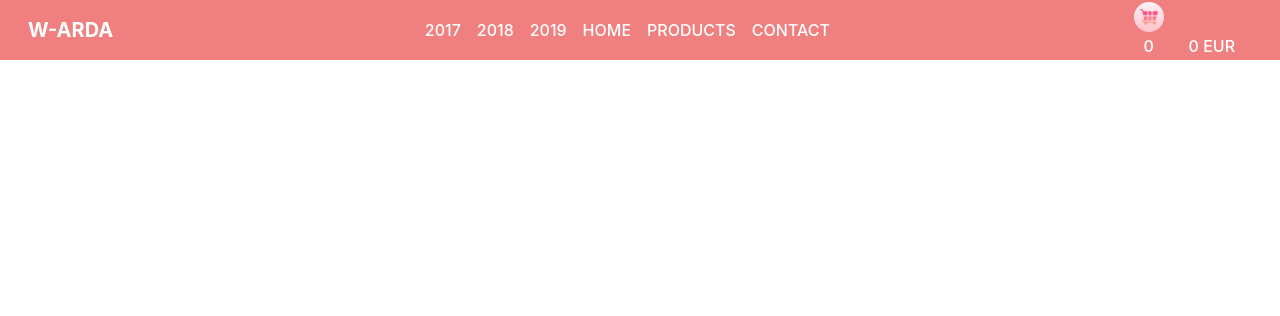
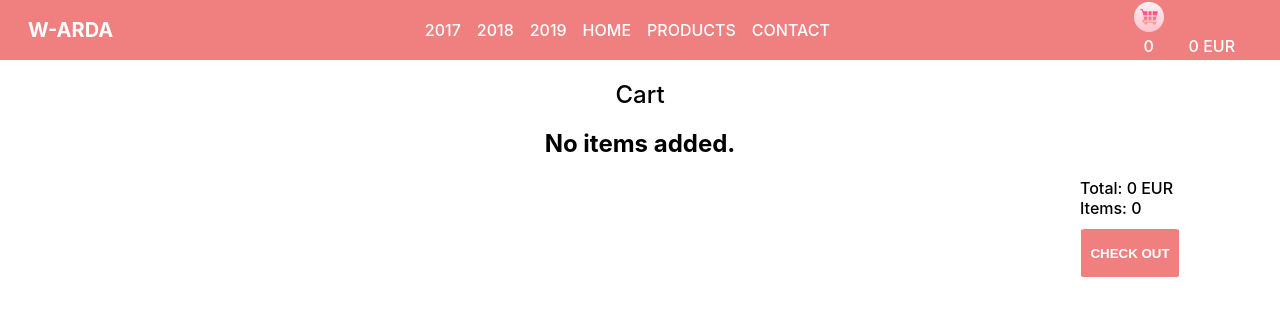
Before and after one commit to limbaniafagalde/wine-store, a React (Create React App) app: page /cart in a window 1280 px wide. Shown: the top 316 px of the page. Built offline with nearby package versions, Linux system fonts and the light colour scheme; the HTML template or start-up script is replaced by a standard one.

Commit message:
Rendering

```diff
--- a/src/App.js
+++ b/src/App.js
@@ -3,10 +3,11 @@ import { BrowserRouter, Switch, Route } from 'react-router-dom';
 import Navbar from "./components/Navbar/Navbar";
 import ItemListContainer from "./components/ItemList/ItemListContainer";
 import ItemDetailContainer from "./components/ItemDetail/ItemDetailContainer";
-import {CartContext, CartProvider} from "./components/CartContext/CartContext";
+import {CartProvider} from "./components/CartContext/CartContext";
+import Cart from "./components/Navbar/Cart/Cart";
 
 function App() {
-
+  //CartProvider es el componente (context) con la lógica, mediante la prop children todo los hijos <> estan contemplados
   return (
     <CartProvider>
 
@@ -32,6 +33,10 @@ function App() {
                 <ItemDetailContainer/>
               </Route>
 
+              <Route path="/cart">
+                <Cart/>
+              </Route>
+
             </Switch>
 
           </BrowserRouter>
--- a/src/components/CartContext/CartContext.jsx
+++ b/src/components/CartContext/CartContext.jsx
@@ -1,8 +1,9 @@
 import React, {useState, createContext} from "react";
 
-
+//declaración del contexto
 export const CartContext = createContext();
 
+//le paso a los hijos los valores que yo necesite
 export const CartProvider = ({children}) => {
 
     const [cart, setCart] = useState([]);
@@ -12,6 +13,7 @@ export const CartProvider = ({children}) => {
 
     const addToCart = (item) => {
             if (isInCart(item)) {
+                //destructuring
                 setCart([...cart, item]);
             }
             else{
@@ -23,7 +25,7 @@ export const CartProvider = ({children}) => {
 
 
     const deleteProduct = (id) =>{
-        setCart(cart.filter(prod => prod.id !== id));
+        setCart(cart.filter(prod => prod.id != id));
     }
 
     const totalPrice = () =>{
--- a/src/components/ItemDetail/ItemDetail.jsx
+++ b/src/components/ItemDetail/ItemDetail.jsx
@@ -16,7 +16,7 @@ const handleShop = () => setShop(!shop); //cambiará el estado dependiendo del v
 
 const {addToCart, cart}  = useContext(CartContext);
 
-const {id, title, price} = itemD;
+const {id, title, price, img} = itemD;
 
 console.log(cart)
 
@@ -28,6 +28,7 @@ const handleAdd = () =>{
         id,
         title,
         price,
+        img,
         counter
     })
 }
@@ -58,7 +59,7 @@ const handleAdd = () =>{
                     ) : (
                         <>
                         <Link to="/cart" onClick = {handleShop}>
-                            <button className="btnAddCart" onClick= {handleAdd}>Let's Pay</button>
+                            <button className="btnAddCart" onClick= {handleAdd}>Add to Cart</button>
                         </Link>
                         <button className="btnAddCart" onClick={handleShop}>Edit</button>
                         </>
--- a/src/components/ItemList/Item/Item.jsx
+++ b/src/components/ItemList/Item/Item.jsx
@@ -6,7 +6,7 @@ const Item = ({ item }) => {
 
     return (
         <>
-            <Link to = {"item/" + item.id} className="productLink">
+            <Link to = {"/item/" + item.id} className="productLink">
                 <div className = "productView">
                     <img className = "productImage" src={item.img} alt={item.title} />
                     <div className="productInfo">
--- a/src/components/ItemList/ItemCount/ItemCount.jsx
+++ b/src/components/ItemList/ItemCount/ItemCount.jsx
@@ -12,11 +12,11 @@ const decrease = () => {
   return (
     <div className="quantity">
 
-       <div className="counter" onClick={counter < stock ? increase : null}> + </div>
+       <div className="counter" onClick={counter < stock && increase}> + </div>
 
        <p className="counter">{counter}</p>
 
-       <div className="counter" onClick={counter > minimum ? decrease : null}> - </div>
+       <div className="counter" onClick={counter > minimum && decrease}> - </div>
 
     </div>
   );
--- a/src/components/Navbar/Cart/Cart.jsx
+++ b/src/components/Navbar/Cart/Cart.jsx
@@ -1,19 +1,52 @@
 import React, {useContext} from "react";
-import cartImg from "../../../assets/shopping-cart.png";
 import { CartContext } from "../../CartContext/CartContext";
 
 const Cart = () => {
+    const {cart, totalPrice, deleteProduct, totalQuantity}  = useContext(CartContext);
 
-    const {totalPrice, totalQuantity} = useContext(CartContext)
+    const handleRemove = (id) => deleteProduct(id);
 
     return (
         <>
-        <div className="cart-Q">
-            <img src={cartImg} alt="ShoppingCart" />
-            <p>{totalQuantity()}</p>
+            <h2 className="cartTitle">Cart</h2>
+            {cart.length === 0 && <h2>No items added.</h2>}
+
+            <div className="cartContainer">
+                {cart.map((c) =>(
+                <div className = "productViewCart">
+
+                    <img className = "productImageCart" src={c.img} alt={c.title} />
+
+                    <div className="productTitleCart">
+                        <h4>{c.title}</h4>
+                    </div>
+
+                    <div className="productPriceCart">
+
+                            <button className="deleteFromCart" onClick={()=>handleRemove(c.id)}>X</button>
+                            <p>
+                                {c.price * c.counter} EUR
+                            </p>
+                            <p>
+                                =
+                            </p>
+                            <p>
+                            x{c.counter}
+                            </p>
+                            <p>
+                                {c.price} EUR
+                            </p>
+
+                    </div>
+                </div>
+            ))}
         </div>
+            <div className="cartTotal">
+                <p>Total: {totalPrice()} EUR</p>
+                <p>Items: {totalQuantity()}</p>
+                <button className="checkOut">Check Out</button>
+            </div>
 
-            <p className="cart-P">{totalPrice()} EUR</p>
         </>
     )
 
--- /dev/null
+++ b/src/components/Navbar/Cart/CartWidget.jsx
@@ -0,0 +1,23 @@
+import React, {useContext} from "react";
+import cartImg from "../../../assets/shopping-cart.png";
+import { CartContext } from "../../CartContext/CartContext";
+
+const CartWidget = () => {
+
+    //llamamiento de un contexto
+    const {totalPrice, totalQuantity} = useContext(CartContext)
+
+    return (
+        <>
+        <div className="cart-Q">
+            <img src={cartImg} alt="ShoppingCart" />
+            <p>{totalQuantity()}</p>
+        </div>
+
+            <p className="cart-P">{totalPrice()} EUR</p>
+        </>
+    )
+
+};
+
+export default CartWidget;
--- a/src/components/Navbar/Navbar.jsx
+++ b/src/components/Navbar/Navbar.jsx
@@ -1,5 +1,5 @@
 import React from "react"; //siempre en la line 1 de cada componente
-import Cart from "./Cart/Cart";
+import CartWidget from "./Cart/CartWidget";
 import {NavLink} from "react-router-dom";
 import {categories} from "../../data/categories.json";
 
@@ -26,9 +26,13 @@ const Navbar  = () => {
 
                 </ul>
             </nav>
-            <div className="cart-widget">
-                <Cart/>
-            </div>
+
+            <NavLink to="/cart" className="cart-widget">
+
+                    <CartWidget/>
+
+            </NavLink>
+
         </header>
 
     );
--- a/src/index.css
+++ b/src/index.css
@@ -185,3 +185,86 @@ div.counter {
   border-radius: 5%;
   text-transform: uppercase;
 }
+
+
+/******************/
+/**cart products**/
+/****************/
+
+
+.productViewCart{
+  width: 470px;
+  height:110px;
+  border: 1px solid rgb(240, 141, 141);
+  border-radius: 1%;
+  margin:20px 50px;
+  padding:10px;
+}
+
+.cartTitle{
+  font-weight: 500;
+  margin:20px 50px;
+  text-align: center;
+}
+
+.cartTotal{
+  text-align: left;
+  width: 200px;
+  font-weight: 500;
+  float:right;
+  margin-top:20px;
+}
+
+.productImageCart{
+  float:left;
+  width: 70px;
+  height: 70px;
+}
+
+.productTitleCart{
+  float:left;
+  line-height: 50px;
+}
+
+.productPriceCart{
+  display: inline-block;
+  float: right;
+}
+
+.productPriceCart p{
+  float: right;
+  margin: 5px;
+  line-height: 100px;
+}
+
+button.deleteFromCart{
+  float: right;
+  background-color:lightcoral;
+  border:none;
+  width:18px;
+  height:18px;
+  font-weight: 700;
+  cursor: pointer;
+  color:white;
+  border: 1px solid white;
+  border-radius: 5%;
+}
+
+.checkOut{
+  margin:10px 0;
+  padding:5px;
+  background-color:lightcoral;
+  border:none;
+  width:100px;
+  height:50px;
+  font-weight: 700;
+  cursor: pointer;
+  color:white;
+  border: 1px solid white;
+  border-radius: 5%;
+  text-transform: uppercase;
+}
+
+.cartContainer{
+  display: inline-block;
+}
```
